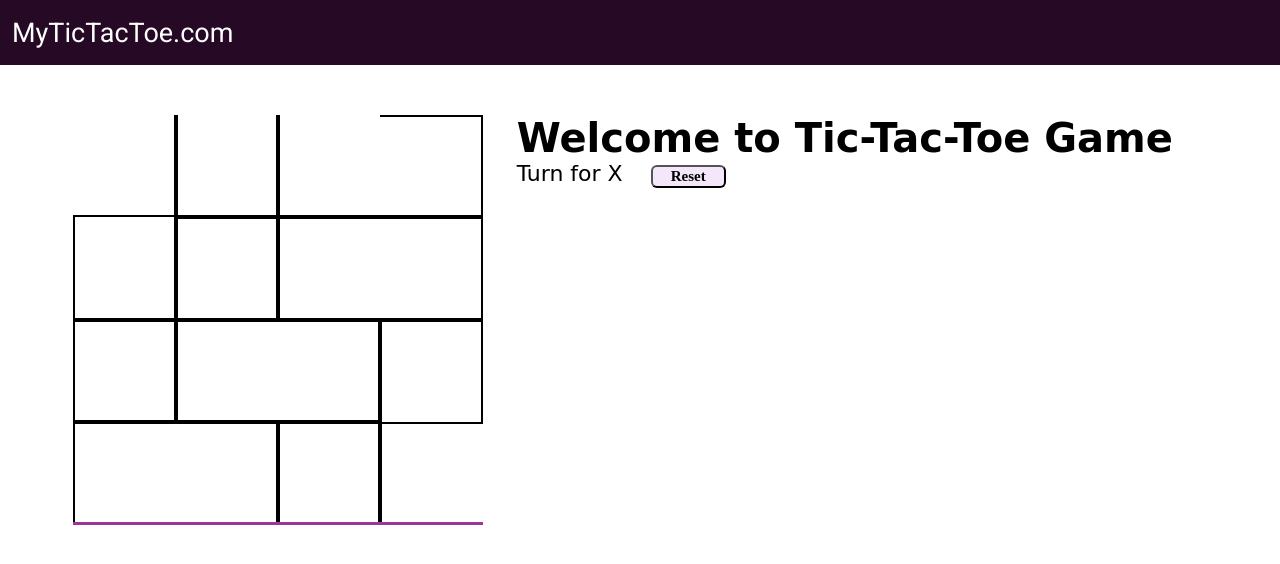
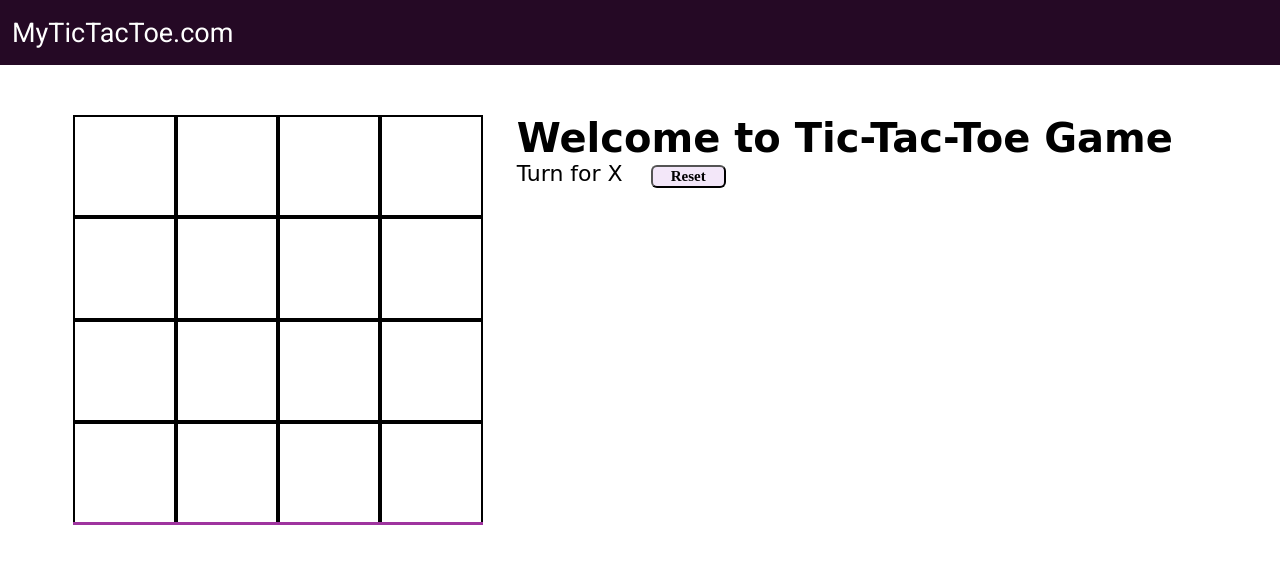
Before and after one commit to Ritwika-14/TIC-TAC-TOE, a plain HTML site: page index.html in a window 1280 px wide. Drawn offline with Linux system fonts and the light colour scheme; a web font is replaced by a local one.

Commit message:
Update style.css

```diff
--- a/style.css
+++ b/style.css
@@ -64,22 +64,6 @@ nav ul{
     transition: width 1s ease-in-out;
 }
 
-.br-0{
-    border-right: 0;
-}
-
-.bl-0{
-    border-left: 0;
-}
-
-.bt-0{
-    border-top: 0;
-}
-
-.bb-0{
-    border-bottom: 0;
-}
-
 #reset {
     margin: 0 23px;
     padding: 1px 18px;
```
